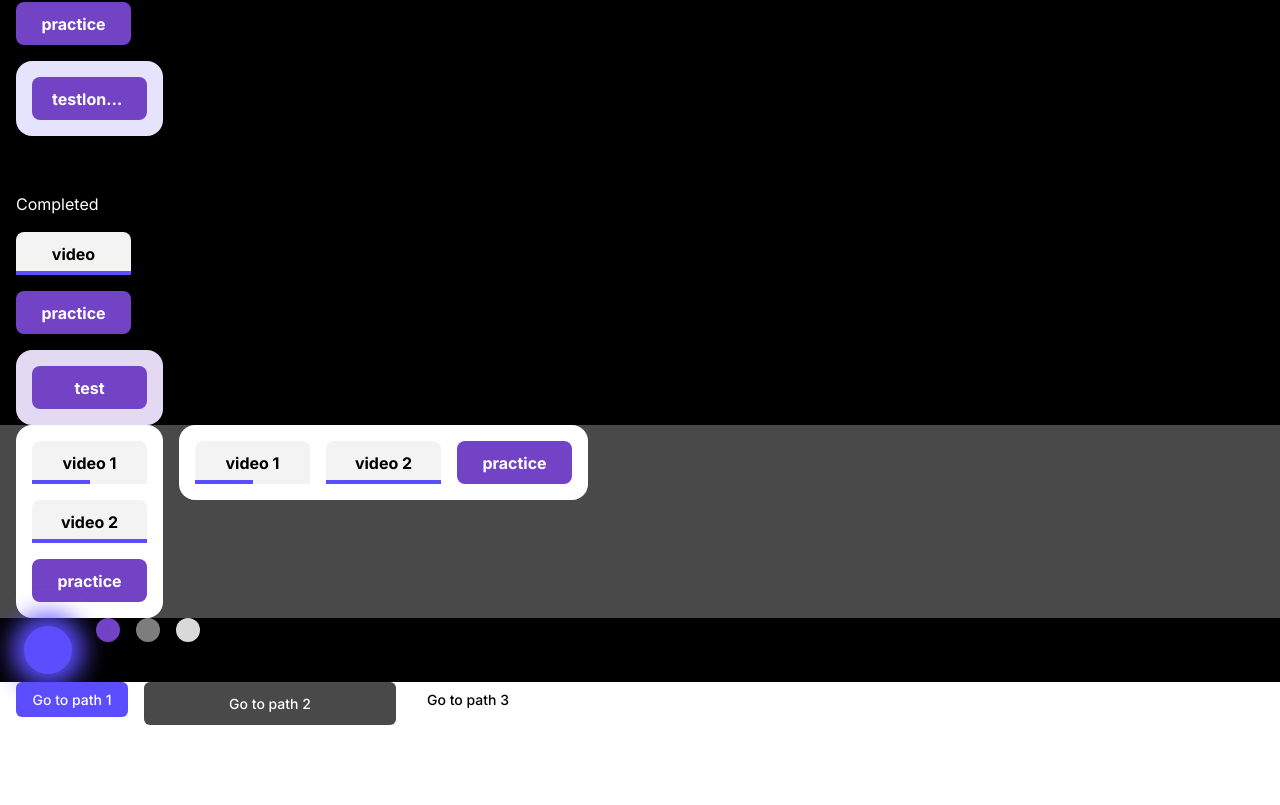
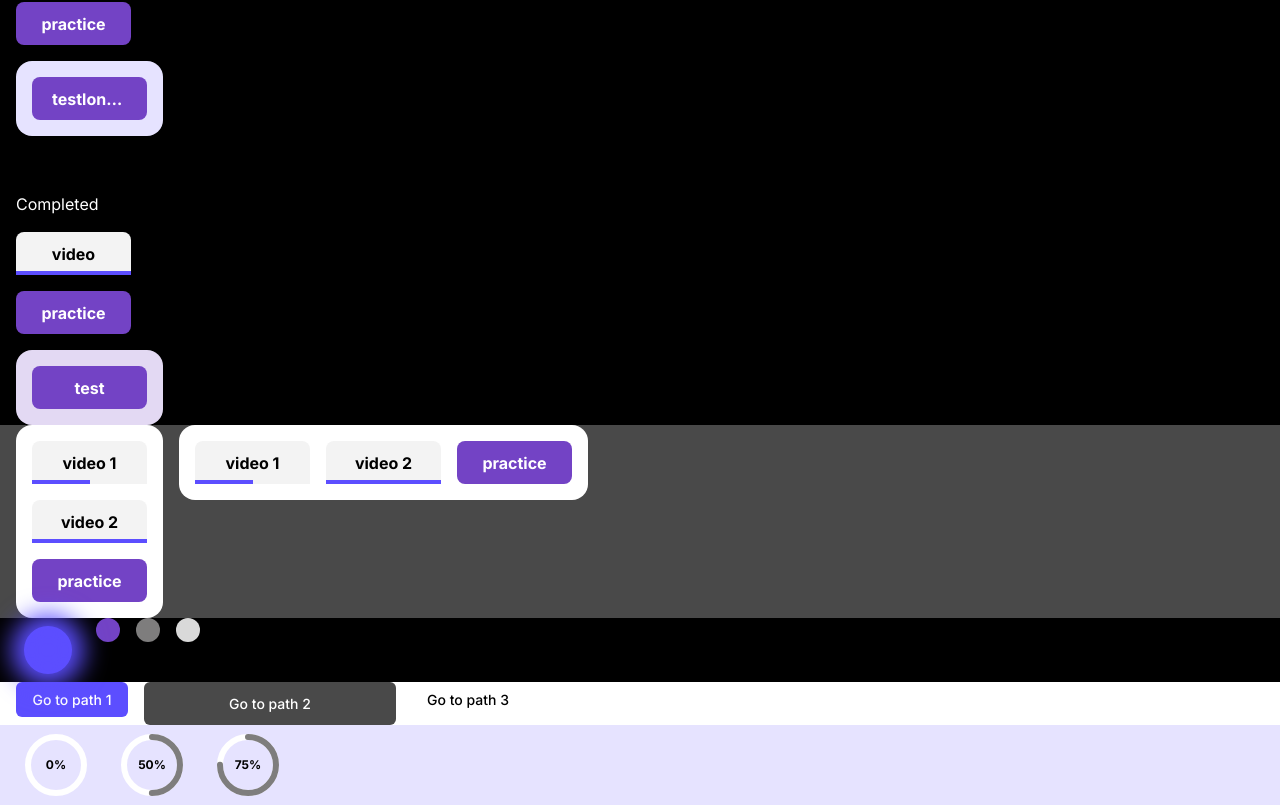
Before and after one commit to MicroCU/Frontend, a Next.js app: page /tontan in a window 1280 px wide. Shown: the part 622-1427 px from the top of the page. Before the commit the page ends 1347 px from the top, so only its background shows below. Built offline with nearby package versions, Linux system fonts and the light colour scheme; a web font is replaced by a local one.

Commit message:
RadialProgress

```diff
--- a/app/tontan/page.tsx
+++ b/app/tontan/page.tsx
@@ -1,6 +1,7 @@
 import Group, { GroupTypeEnum } from "@/components/Group";
 import Micro, { MicroStatusEnum, MicroTypeEnum } from "@/components/Micro";
 import Node, { NodeStatusEnum } from "@/components/Node";
+import { RadialProgress } from "@/components/RadialProgress";
 import { Button } from "@/components/ui/button";
 
 export default function TontanComponent() {
@@ -91,6 +92,11 @@ export default function TontanComponent() {
                 <Button variant="secondary" className="w-[252px] h-[43px]"> Go to path 2 </Button>
                 <Button variant="ghost" className="w-[112px] h-[35px]"> Go to path 3 </Button>
             </div>
+            <div className="bg-primaryLight flex flex-row gap-4 pl-4">
+                <RadialProgress progress={0} widthHeight={80} />
+                <RadialProgress progress={50} widthHeight={80} />
+                <RadialProgress progress={75} widthHeight={80} />
+            </div>
         </>
     );
 }
--- /dev/null
+++ b/components/RadialProgress.tsx
@@ -0,0 +1,40 @@
+export interface IRadialProgressProps {
+    progress: number,
+    widthHeight: number,
+}
+
+export function RadialProgress({ progress, widthHeight }: IRadialProgressProps) {
+    const strokeWidth = 6
+    const radius = (widthHeight / 2) - (strokeWidth * 2)
+    const circumference = radius * 2 * Math.PI
+    const strokeDasharray = `${circumference} ${circumference}`
+    const strokeDashoffset = circumference - ((progress / 100) * circumference)
+    return (
+        <div className="relative flex items-center justify-center" style={{ width: widthHeight, height: widthHeight }}>
+            <div className="absolute left-0 bottom-0" style={{ width: widthHeight, height: widthHeight }}>
+                <svg style={{ width: widthHeight, height: widthHeight }} className="-rotate-90">
+                    <circle
+                        className="absolute stroke-white"
+                        strokeWidth={`${strokeWidth}`}
+                        fill="transparent"
+                        r={`${radius}`}
+                        cx={`${widthHeight / 2}`}
+                        cy={`${widthHeight / 2}`} />
+                    <circle
+                        className="stroke-grayMedium"
+                        strokeWidth={`${strokeWidth}`}
+                        strokeDasharray={`${strokeDasharray}`}
+                        strokeDashoffset={`${strokeDashoffset}`}
+                        strokeLinecap="round"
+                        fill="transparent"
+                        r={`${radius}`}
+                        cx={`${widthHeight / 2}`}
+                        cy={`${widthHeight / 2}`} />
+                </svg>
+            </div>
+            <span className="Bold12 text-black"> {progress}% </span>
+        </div>
+    )
+}
+
+// Ref: https://css-tricks.com/building-progress-ring-quickly/
--- a/tailwind.config.js
+++ b/tailwind.config.js
@@ -67,6 +67,10 @@ module.exports = {
           fontSize: "16px",
           fontWeight: 400,
         },
+        ".Bold12": {
+          fontSize: "12px",
+          fontWeight: 700,
+        },
         ".Bold16": {
           fontSize: "16px",
           fontWeight: 700,
```
